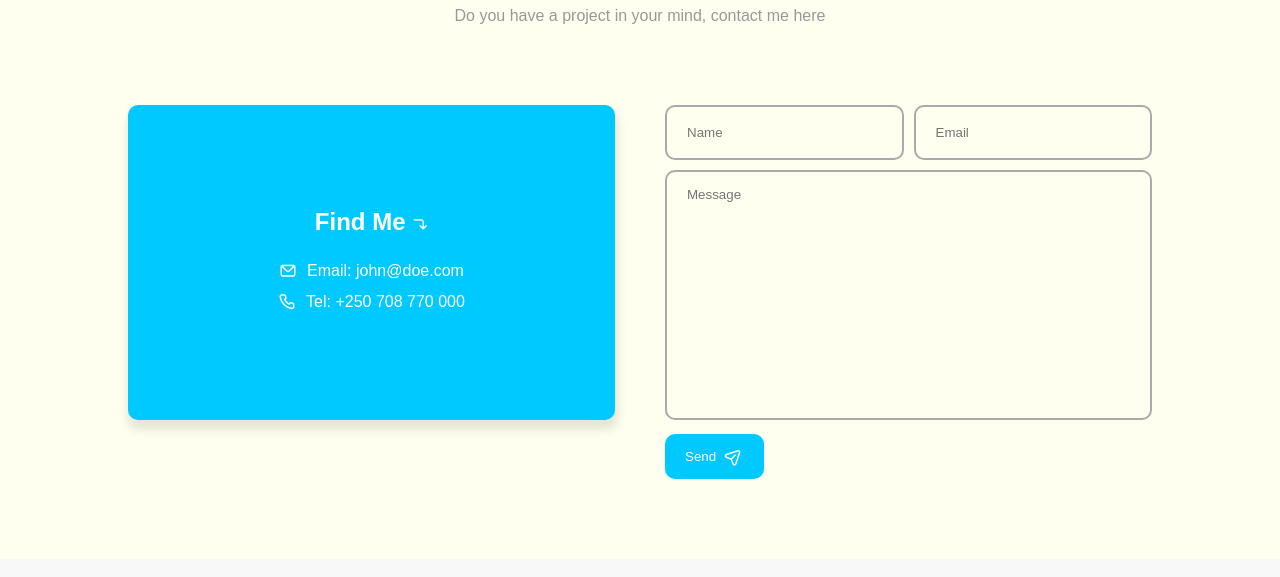
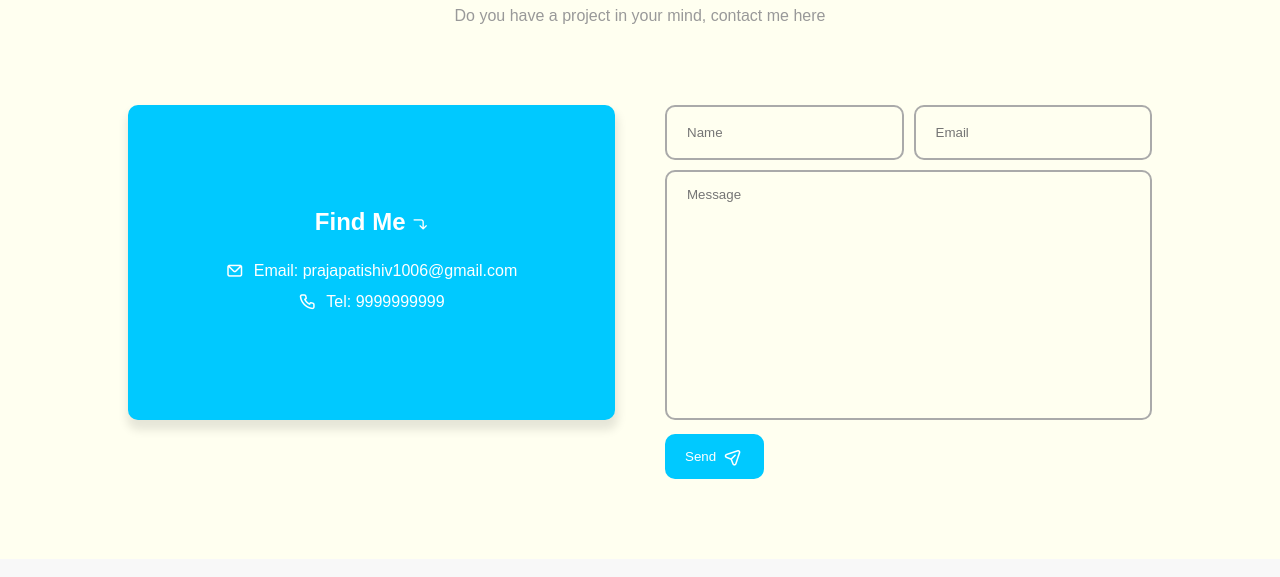
Before and after one commit to Shiv1006/PRODIGY_WD_04, a plain HTML site: page index.html in a window 1280 px wide. Shown: the part 1990-2567 px from the top of the page. Drawn offline with nearby package versions, Linux system fonts and the light colour scheme.

Commit message:
Update index.html

```diff
--- a/index.html
+++ b/index.html
@@ -168,8 +168,8 @@
              <div class="col">
                 <div class="contact-info">
                     <h2>Find Me <i class="uil uil-corner-right-down"></i></h2>
-                    <p><i class="uil uil-envelope"></i> Email: john@doe.com</p>
-                    <p><i class="uil uil-phone"></i> Tel: +250 708 770 000</p>
+                    <p><i class="uil uil-envelope"></i> Email: prajapatishiv1006@gmail.com</p>
+                    <p><i class="uil uil-phone"></i> Tel: 9999999999</p>
                 </div>
              </div>
              <div class="col">
```
